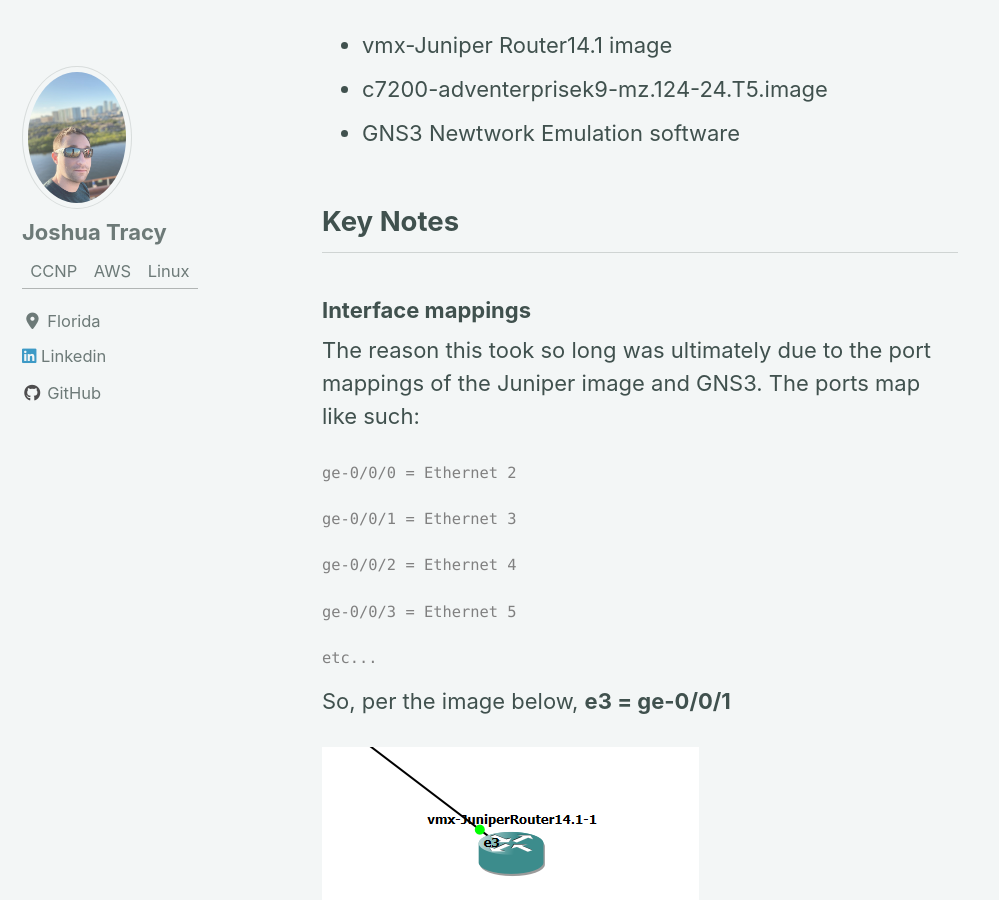
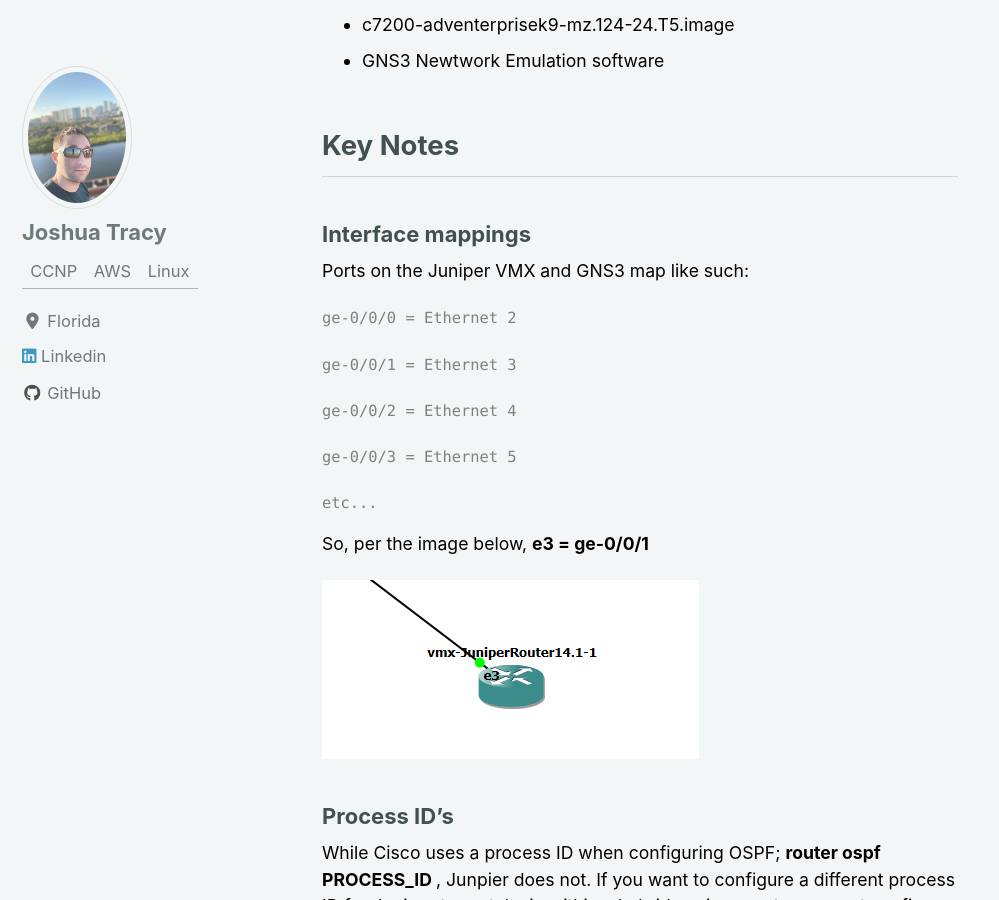
Before and after one commit to Josh-Tracy/Josh-Tracy.github.io, a Jekyll site: the page built from _posts/2020-02-09-Juniper_Cisco_ospf.md, in a window 1280 px wide and 900 px high, scrolled down 433 px. Shown: the whole window, without its empty margins (0-999 px from the left). Built offline with Jekyll 4.4.1, drawn with Linux system fonts in a browser that asks for light colours; cached includes are drawn as plain includes; nearby versions of some CDN libraries; some of the changed text lies outside the part shown.

Commit message:
new post

```diff
--- a/_posts/2020-02-09-Juniper_Cisco_ospf.md
+++ b/_posts/2020-02-09-Juniper_Cisco_ospf.md
@@ -8,14 +8,17 @@
 ---
 # OSPF between Cisco and Juniper VMX device
 After  hours of banging my head against the wall I finally worked out all the bugs. For this configuration I'm using the following:
+{: style="color:black; font-size: 80%;"}
 
 * vmx-Juniper Router14.1 image
 * c7200-adventerprisek9-mz.124-24.T5.image
 * GNS3 Newtwork Emulation software
+{: style="color:black; font-size: 80%;"}
 
 ## Key Notes
 ### Interface mappings
-The reason this took so long was ultimately due to the port mappings of the Juniper image and GNS3. The ports map like such:
+Ports on the Juniper VMX and GNS3 map like such:
+{: style="color:black; font-size: 80%;"}
 <pre>
 ge-0/0/0 = Ethernet 2
 
@@ -30,19 +33,23 @@
 {: style="color:gray; font-size: 70%;"}
 
 So, per the image below, <b>e3 = ge-0/0/1</b>
+{: style="color:black; font-size: 80%;"}
 {:refdef: style="text-align: left;"}
 ![My Image]({{ site.baseimg }}/images/jun_interface.PNG)
 {: refdef}
 ### Process ID's
 While Cisco uses a process ID when configuring OSPF; <b> router ospf PROCESS_ID </b>, Junpier does not. If you want to configure a different process ID for Juniper to partake in within a hybrid environment, you must configure a routing instance and configure OSPF within that instance. That is beyond the scope of this write up.
+{: style="color:black; font-size: 80%;"}
 
 ## The Configuration
 Below is the topology I used to connect my Juniper VMX device into my Cisco 7200 topology using OSPF 1 in area 0:
+{: style="color:black; font-size: 80%;"}
 {:refdef: style="text-align: left;"}
 ![My Image]({{ site.baseimg }}/images/top.PNG)
 {: refdef}
 
 OSPF configuration on Cisco is straightforward. Create the OSPF instance and advertise any networks you wish to propogate. For Juniper, after you have added your addresses to the interfaces, create an OSPF protocol instance, and assign the interfaces you want to propogate.
+{: style="color:black; font-size: 80%;"}
 
 ### Cisco OSPF Configuration
 <pre>
@@ -96,6 +103,7 @@
 {: style="color:gray; font-size: 70%;"}
 
 I set up a 9.9.9.0/24 network on the Juniper and added it to the OSPF area 0 as well. You can see on the Cisco device's routing table I now have a learned route to the 9.9.9.0/24 network
+{: style="color:black; font-size: 80%;"}
 {:refdef: style="text-align: left;"}
 ![My Image]({{ site.baseimg }}/images/route_table.PNG)
 {: refdef}
```
Also changed, not shown: other parts of _posts/2020-02-09-Juniper_Cisco_ospf.md (+1 -1 lines).
